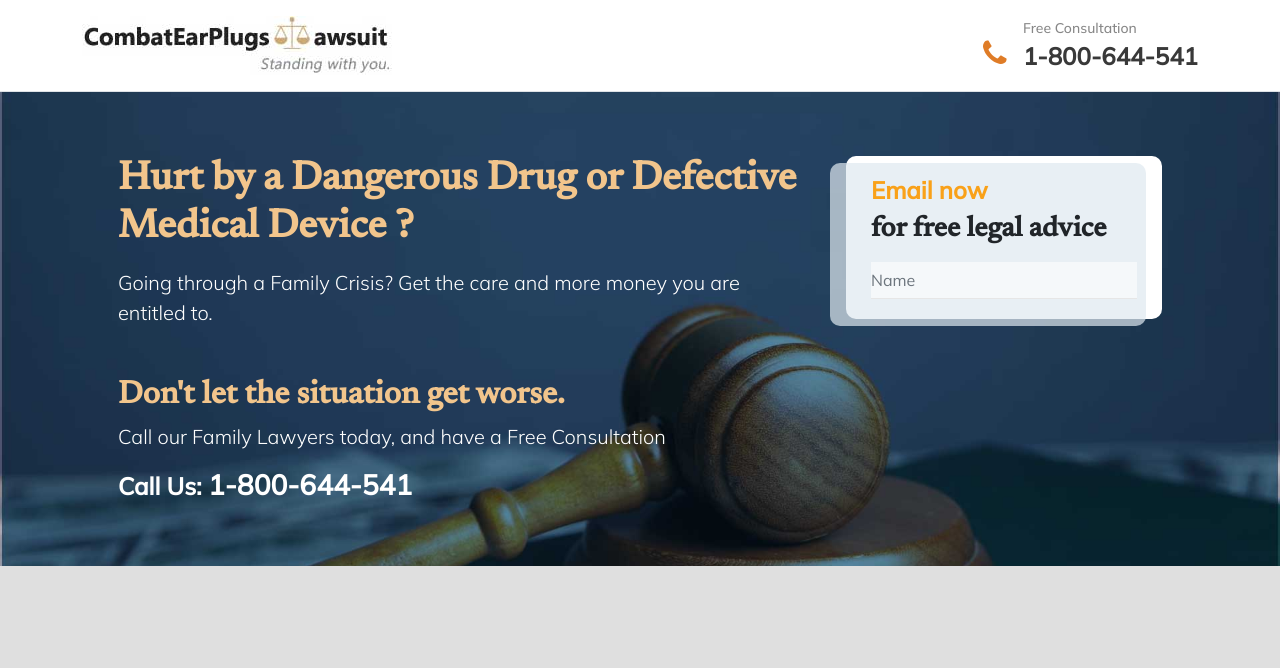
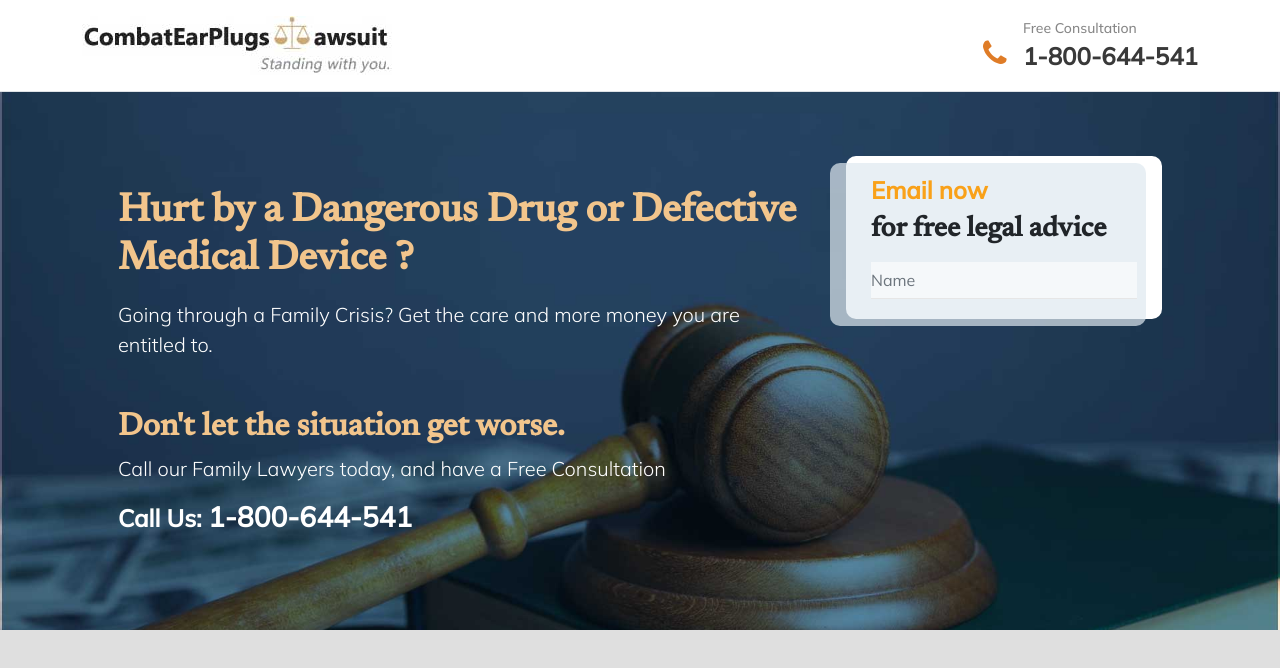
Before and after one commit to durgeshraju/react-projects, a React (Create React App) app in the folder 2.LandingPages/lawsuits/: page / in a window 1280 px wide. Shown: the top 668 px of the page. Built offline with nearby package versions, Linux system fonts and the light colour scheme.

Commit message:
leftcontentblock tweaks

```diff
--- a/2.LandingPages/lawsuits/src/components/HeroUnitBlock/LeftContentBlock/LeftContentBlock.js
+++ b/2.LandingPages/lawsuits/src/components/HeroUnitBlock/LeftContentBlock/LeftContentBlock.js
@@ -7,8 +7,10 @@ const LeftContentBlock = props => {
               ? props.data.primaryContentWidget.map((d, i) => (
                 <Fragment key={i}>
                 <div className={classes.herounitPrimaryContentSection}>
+                <div className="my-5">
                 <h1 className="fw-bolder mb-3">{d.title}</h1>
                 <p className="lead text-white mb-5 fs-5">{d.description}</p>
+                </div>
                 </div>
                 </Fragment>
                 )) : "loading"
@@ -16,10 +18,12 @@ const LeftContentBlock = props => {
             {props.data
               ? props.data.secondaryContentWidget.map((d, i) => (
                 <Fragment key={i}>
+                <div className="my-5">
                 <div className={classes.herounitSecondaryContentSection}>
                 <h2 className="fw-bolder mb-2">{d.title}</h2>
                 <p className="lead text-white mb-3">{d.description}</p>
                 <h3><span className="fs-4">Call Us: </span><a href="tel:+6494461709">{d.phone}</a></h3>
+                </div>
                 </div>
                 </Fragment>
                 )) : "loading"
```
